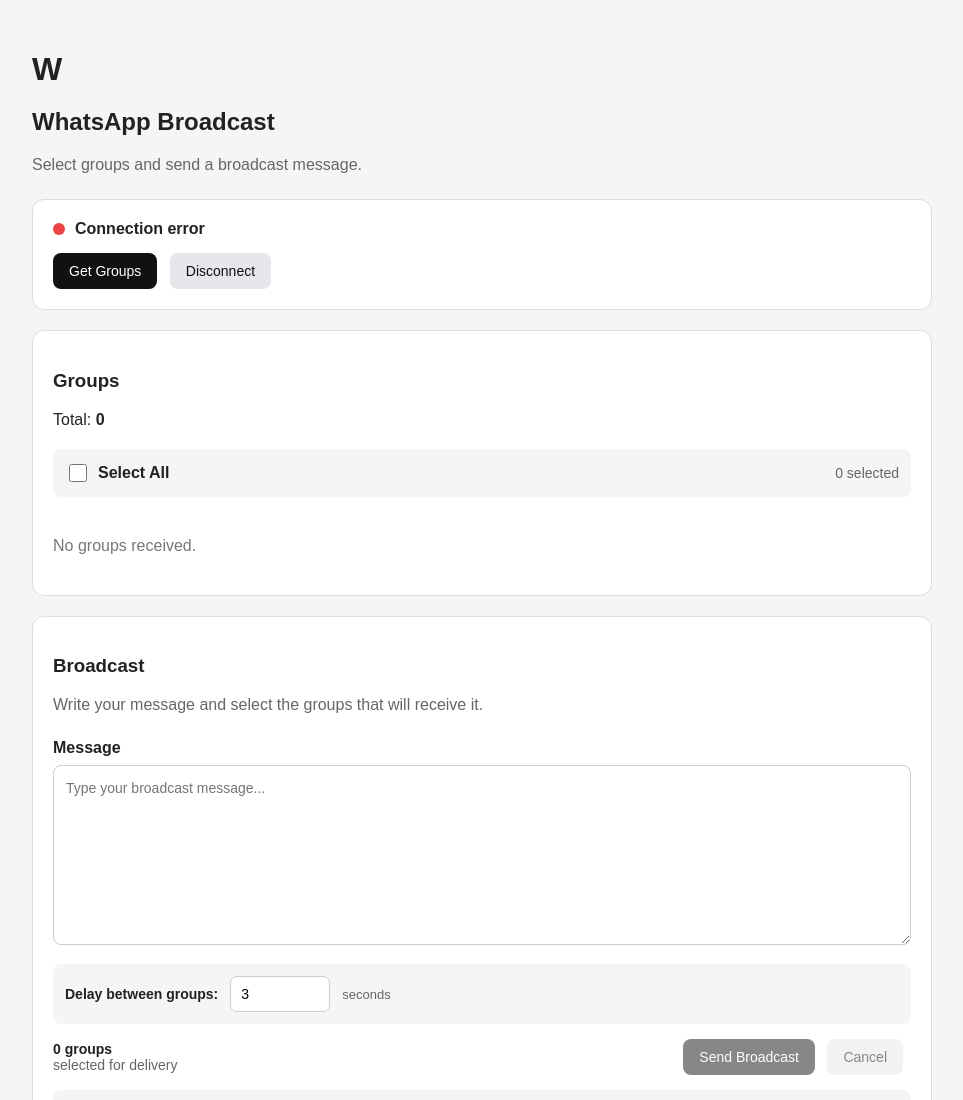
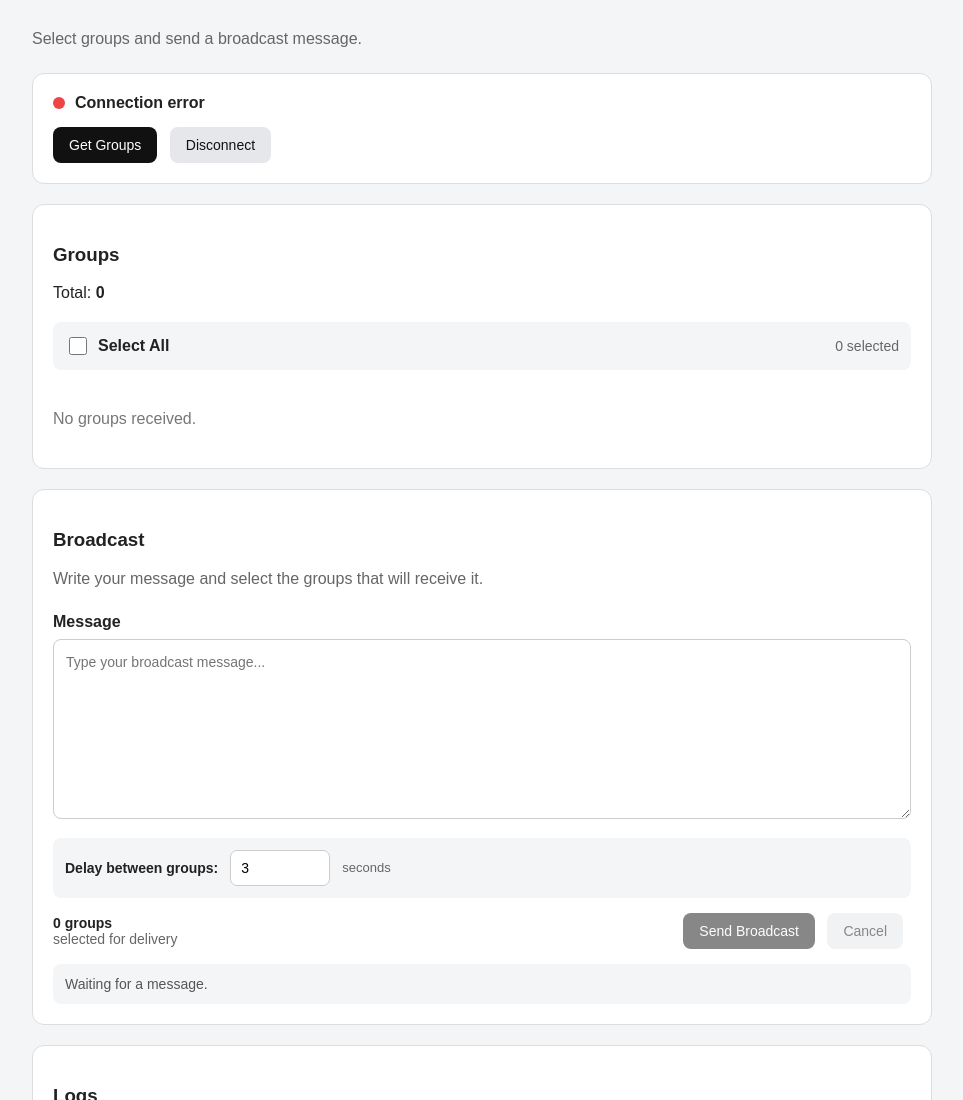
Before and after one commit to klebomtv/teste, a website: page public/painel/index.html in a window 1280 px wide. Shown: the top 1100 px of the page, without its empty margins (158-1121 px from the left). Drawn offline with nearby package versions, Linux system fonts and the light colour scheme; no server answers.

Commit message:
Update index.html

```diff
--- a/public/painel/index.html
+++ b/public/painel/index.html
@@ -273,10 +273,6 @@
 <body>
 
 <div class="container">
-
-    <h1>W</h1>
-
-    <h2>WhatsApp Broadcast</h2>
 
     <div class="subtitle">
         Select groups and send a broadcast message.
```
